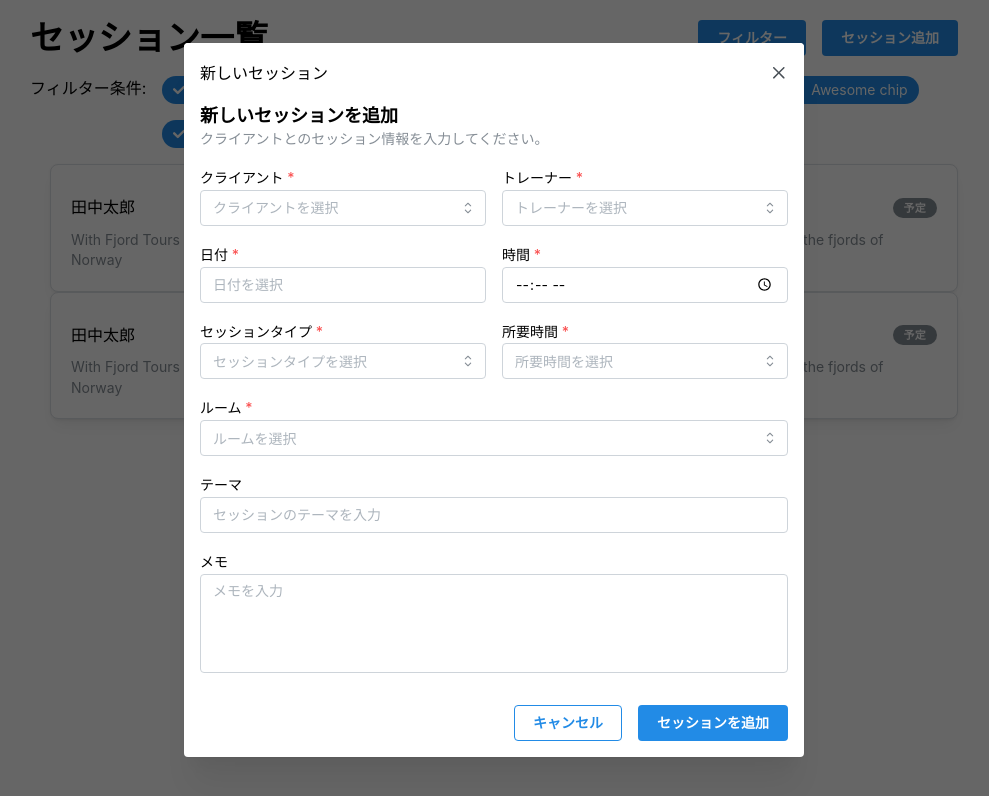
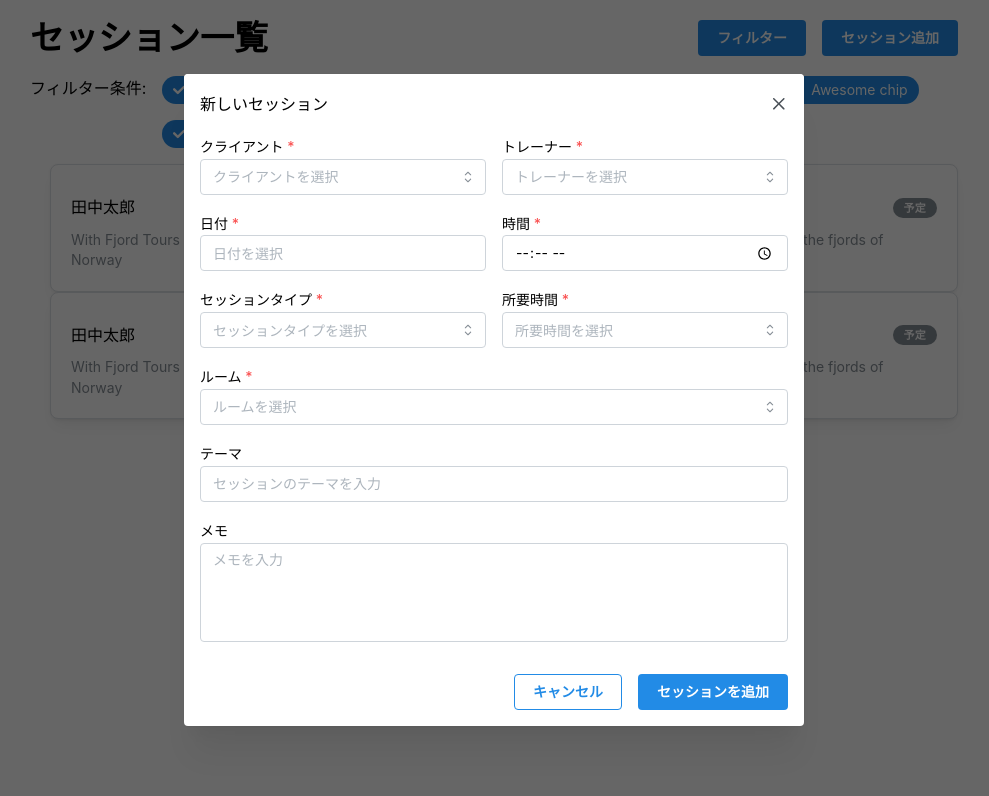
Before and after one commit to career-direction/compass-crm, a Next.js app: page /session in a window 1280 px wide. Both pictures are taken after a click on the button "セッション追加". Shown: the top 796 px of the page, without its empty margins (146-1135 px from the left). Built offline with nearby package versions, Linux system fonts and the light colour scheme.

Commit message:
update: NewSessionModal

```diff
--- a/src/features/session/components/NewSessionModal.ui.tsx
+++ b/src/features/session/components/NewSessionModal.ui.tsx
@@ -7,10 +7,8 @@ import {
 	Select,
 	SimpleGrid,
 	Stack,
-	Text,
 	TextInput,
 	Textarea,
-	Title,
 } from "@mantine/core";
 
 import { DateInput, TimeInput } from "@mantine/dates";
@@ -20,7 +18,7 @@ export const NewSessionModal = () => {
 	const [formData, setFormData] = useState({
 		client: "",
 		trainer: "",
-		date: null as Date | null,
+		date: "",
 		time: "",
 		sessionType: "",
 		duration: "",
@@ -68,13 +66,6 @@ export const NewSessionModal = () => {
 	return (
 		<Box>
 			<Stack gap="md">
-				<Box>
-					<Title order={4}>新しいセッションを追加</Title>
-					<Text size="sm" c="dimmed">
-						クライアントとのセッション情報を入力してください。
-					</Text>
-				</Box>
-
 				<SimpleGrid cols={2} spacing="md">
 					<Select
 						label="クライアント"
@@ -102,8 +93,13 @@ export const NewSessionModal = () => {
 					<DateInput
 						label="日付"
 						placeholder="日付を選択"
-						value={formData.date}
-						onChange={(value) => setFormData({ ...formData, date: value })}
+						value={formData.date ? new Date(formData.date) : null}
+						onChange={(value) =>
+							setFormData({
+								...formData,
+								date: value ? value.toString().split("T")[0] : "",
+							})
+						}
 						required
 					/>
 
```
